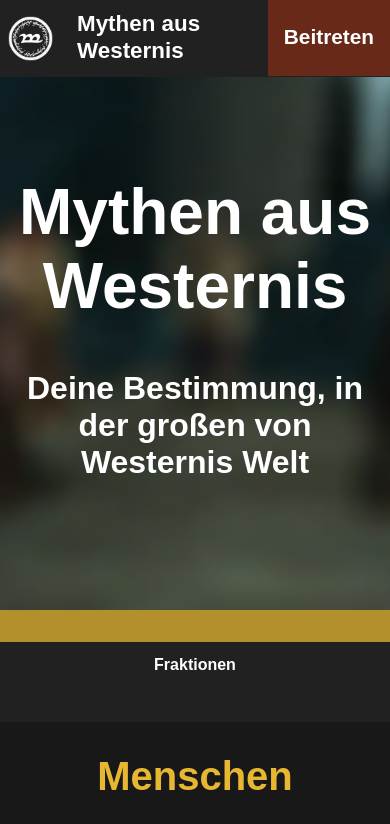
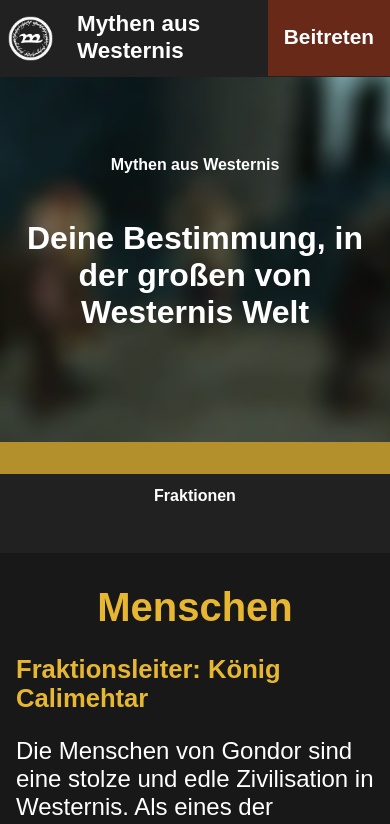
Before and after one commit to DannyINF/maw-rp-de, a Next.js app: page / in a window 390 px wide. Shown: the top 824 px of the page. Built offline with nearby package versions, Linux system fonts and the light colour scheme.

Commit message:
feat(hero) mobile design improvement

```diff
--- a/src/components/hero/hero.module.scss
+++ b/src/components/hero/hero.module.scss
@@ -11,6 +11,14 @@
 	background-color: #21212130;
 	border-bottom: var(--spacing-large) solid
 		var(--accent-color-primary-highlight);
+
+	@media (max-width: 1024px) {
+		min-height: 50vh;
+	}
+
+	@media (max-width: 768px) {
+		min-height: 40vh;
+	}
 }
 
 .bgImage {
@@ -19,7 +27,7 @@
 }
 
 .headline {
-	font-size: 4rem;
+	font-size: var(--font-size-headline);
 	font-weight: var(--font-weight-extrabold);
 	margin-bottom: 20px;
 	margin-top: 0;
```
